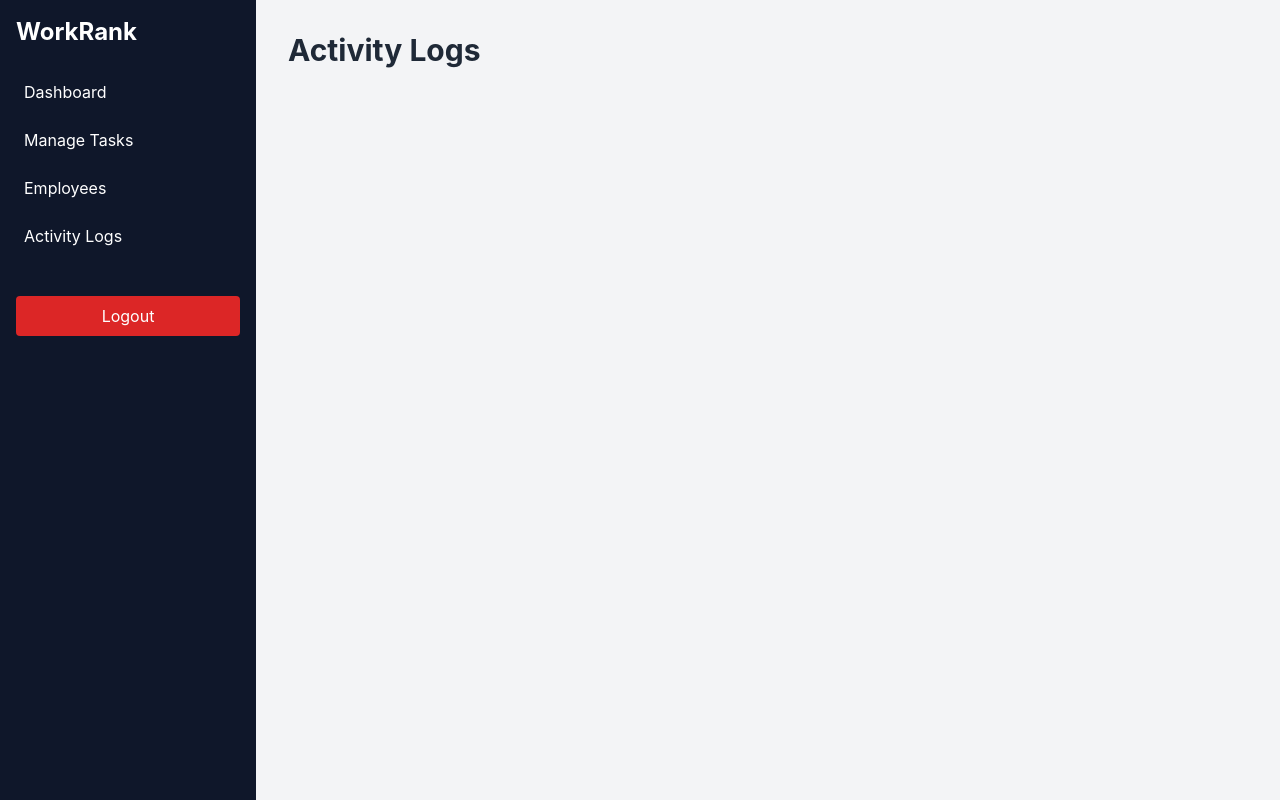
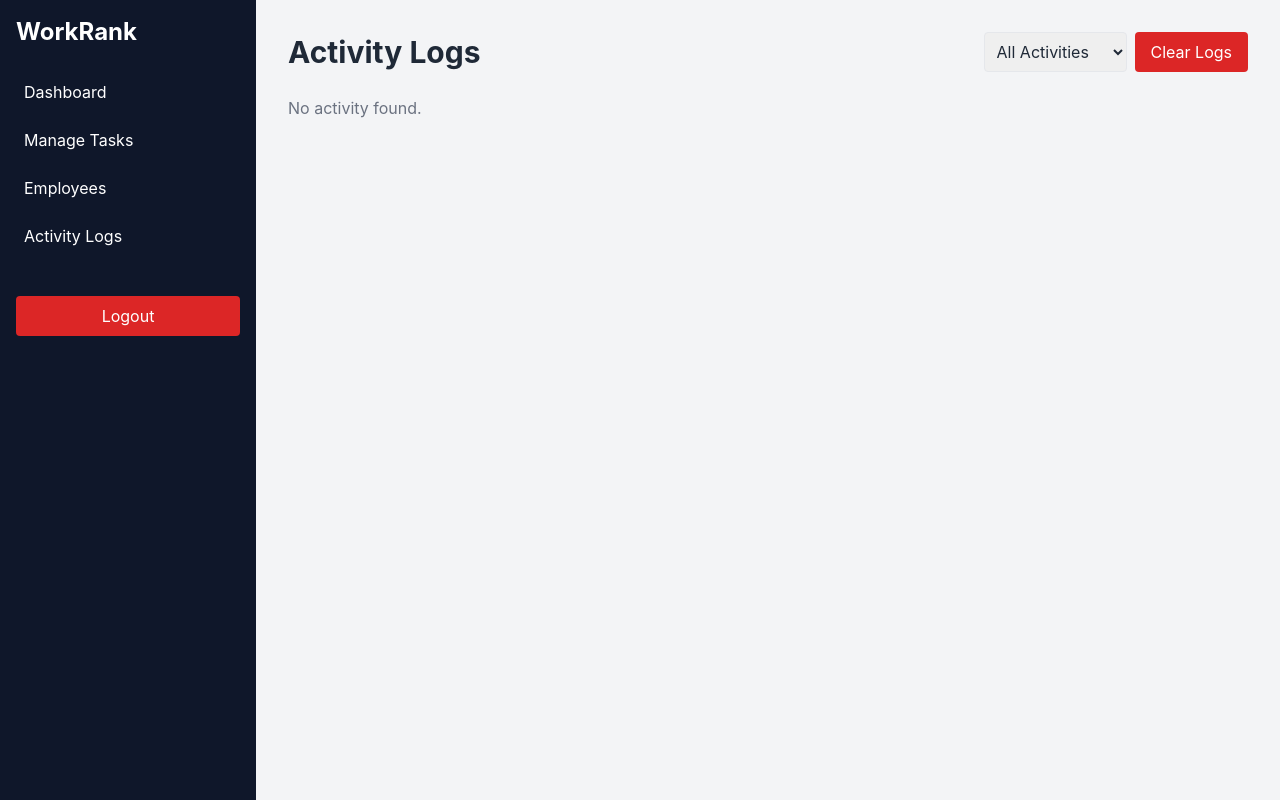
Before and after one commit to Dibya0912/workrank-performance-system, a React (Vite) app: page /admin/activity in a window 1280 px wide. Built offline with nearby package versions, Linux system fonts and the light colour scheme; sample sign-in values are in the browser's storage.

Commit message:
feat(day-21): structured activity logs with filter & persistence

```diff
--- /dev/null
+++ b/src/components/ActivityFilter.jsx
@@ -0,0 +1,14 @@
+export default function ActivityFilter({ value, onChange }) {
+  return (
+    <select
+      value={value}
+      onChange={(e) => onChange(e.target.value)}
+      className="p-2 border rounded"
+    >
+      <option value="all">All Activities</option>
+      <option value="CREATE_TASK">Task Created</option>
+      <option value="UPDATE_TASK">Task Updated</option>
+      <option value="DELETE_TASK">Task Deleted</option>
+    </select>
+  );
+}
--- a/src/pages/AdminActivity.jsx
+++ b/src/pages/AdminActivity.jsx
@@ -1,31 +1,63 @@
-// src/pages/AdminActivity.jsx
 import { useEffect, useState } from "react";
 import Sidebar from "../components/Sidebar";
+import ActivityFilter from "../components/ActivityFilter";
 import { api } from "../services/api";
 
 export default function AdminActivity() {
   const [logs, setLogs] = useState([]);
+  const [filter, setFilter] = useState("all");
+
+  const load = async () => {
+    setLogs(await api.getActivityLogs());
+  };
 
   useEffect(() => {
-    api.getActivityLogs().then(setLogs);
+    load();
   }, []);
+
+  const clearLogs = async () => {
+    await api.clearActivityLogs();
+    load();
+  };
+
+  const filtered =
+    filter === "all"
+      ? logs
+      : logs.filter((l) => l.type === filter);
 
   return (
     <div className="flex min-h-screen bg-gray-100">
       <Sidebar />
+
       <main className="flex-1 p-8">
-        <h1 className="mb-6 text-3xl font-bold">Activity Logs</h1>
+        <div className="flex items-center justify-between mb-6">
+          <h1 className="text-3xl font-bold">Activity Logs</h1>
+
+          <div className="flex gap-2">
+            <ActivityFilter value={filter} onChange={setFilter} />
+            <button
+              onClick={clearLogs}
+              className="px-4 py-2 text-white bg-red-600 rounded"
+            >
+              Clear Logs
+            </button>
+          </div>
+        </div>
+
+        {filtered.length === 0 && (
+          <p className="text-gray-500">No activity found.</p>
+        )}
 
         <div className="space-y-3">
-          {logs.map((log) => (
+          {filtered.map((log) => (
             <div
               key={log.id}
-              className="p-4 text-sm bg-white rounded shadow"
+              className="p-4 bg-white rounded shadow"
             >
-              <p>{log.message}</p>
-              <span className="text-xs text-gray-500">
-                {log.time}
-              </span>
+              <p className="font-medium">{log.message}</p>
+              <p className="text-xs text-gray-500">
+                {log.actor} • {log.type} • {log.time}
+              </p>
             </div>
           ))}
         </div>
--- a/src/services/api.js
+++ b/src/services/api.js
@@ -7,7 +7,7 @@ const users = [
   { id: 3, name: "Anjali", role: "user" },
 ];
 
-/* ================= LOAD FROM STORAGE ================= */
+/* ================= STORAGE HELPERS ================= */
 const load = (key, fallback) => {
   const data = localStorage.getItem(key);
   return data ? JSON.parse(data) : fallback;
@@ -30,7 +30,7 @@ let tasks = load("workrank_tasks", [
   },
 ]);
 
-/* ================= ACTIVITY LOGS ================= */
+/* ================= ACTIVITIES (DAY 21) ================= */
 let activities = load("workrank_activities", []);
 
 /* ================= HELPERS ================= */
@@ -42,9 +42,11 @@ const completedCount = (userId) =>
 
 const calcScore = (userId) => completedCount(userId) * 10;
 
-const logActivity = (message) => {
+const logActivity = ({ type, message }) => {
   activities.unshift({
     id: Date.now(),
+    type, // CREATE_TASK | UPDATE_TASK | DELETE_TASK
+    actor: "Admin",
     message,
     time: new Date().toLocaleString(),
   });
@@ -72,20 +74,26 @@ export const api = {
     };
     tasks.push(newTask);
     save("workrank_tasks", tasks);
-    logActivity(`Admin created task "${task.title}"`);
+
+    logActivity({
+      type: "CREATE_TASK",
+      message: `Created task "${task.title}"`,
+    });
+
     return newTask;
   },
 
   async updateTaskStatus(id, status) {
     await delay(200);
-    tasks = tasks.map((t) =>
-      t.id === id ? { ...t, status } : t
-    );
-    save("workrank_tasks", tasks);
-
     const task = tasks.find((t) => t.id === id);
     if (task) {
-      logActivity(`Task "${task.title}" marked as ${status}`);
+      task.status = status;
+      save("workrank_tasks", tasks);
+
+      logActivity({
+        type: "UPDATE_TASK",
+        message: `Updated task "${task.title}" → ${status}`,
+      });
     }
   },
 
@@ -96,7 +104,10 @@ export const api = {
     save("workrank_tasks", tasks);
 
     if (task) {
-      logActivity(`Admin deleted task "${task.title}"`);
+      logActivity({
+        type: "DELETE_TASK",
+        message: `Deleted task "${task.title}"`,
+      });
     }
   },
 
@@ -138,8 +149,15 @@ export const api = {
       .map((u, i) => ({ ...u, rank: i + 1 }));
   },
 
+  /* ===== DAY 21 ===== */
   async getActivityLogs() {
     await delay(200);
     return [...activities];
   },
+
+  async clearActivityLogs() {
+    await delay(200);
+    activities = [];
+    save("workrank_activities", []);
+  },
 };
```
